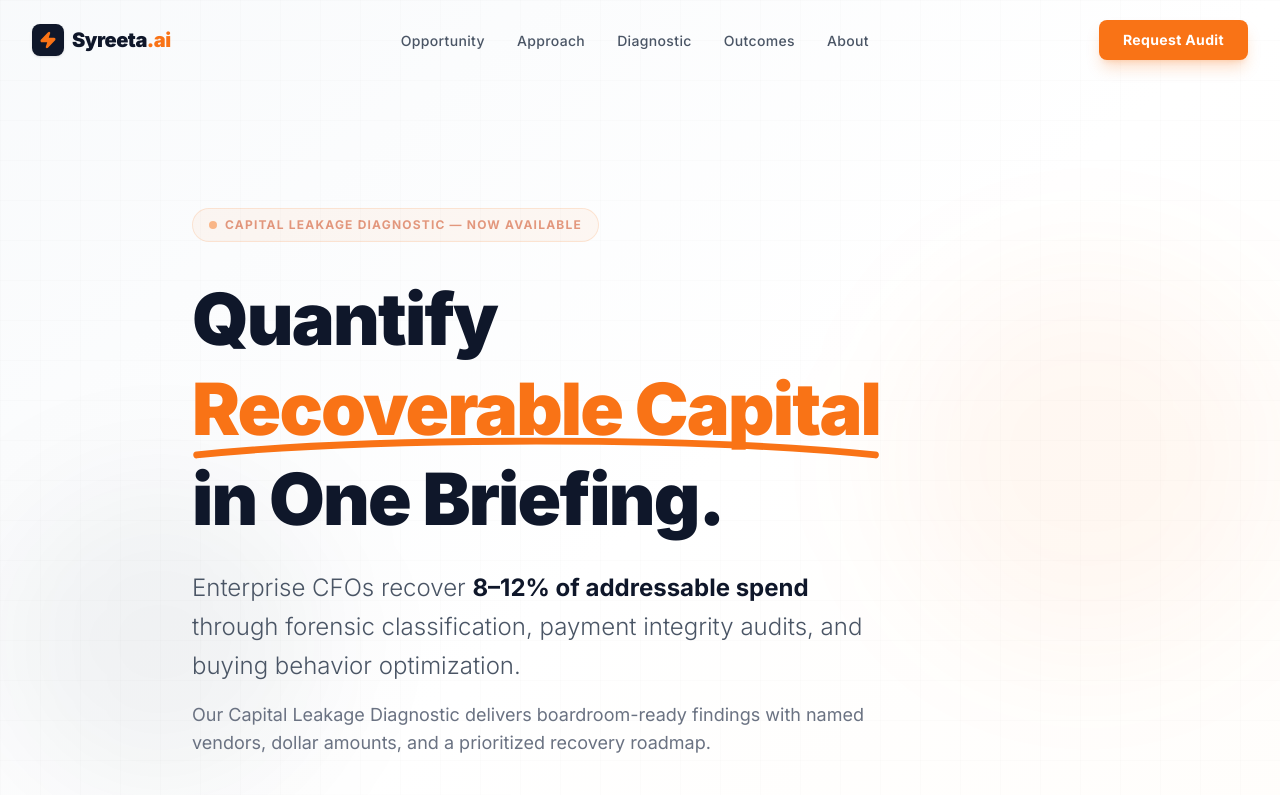
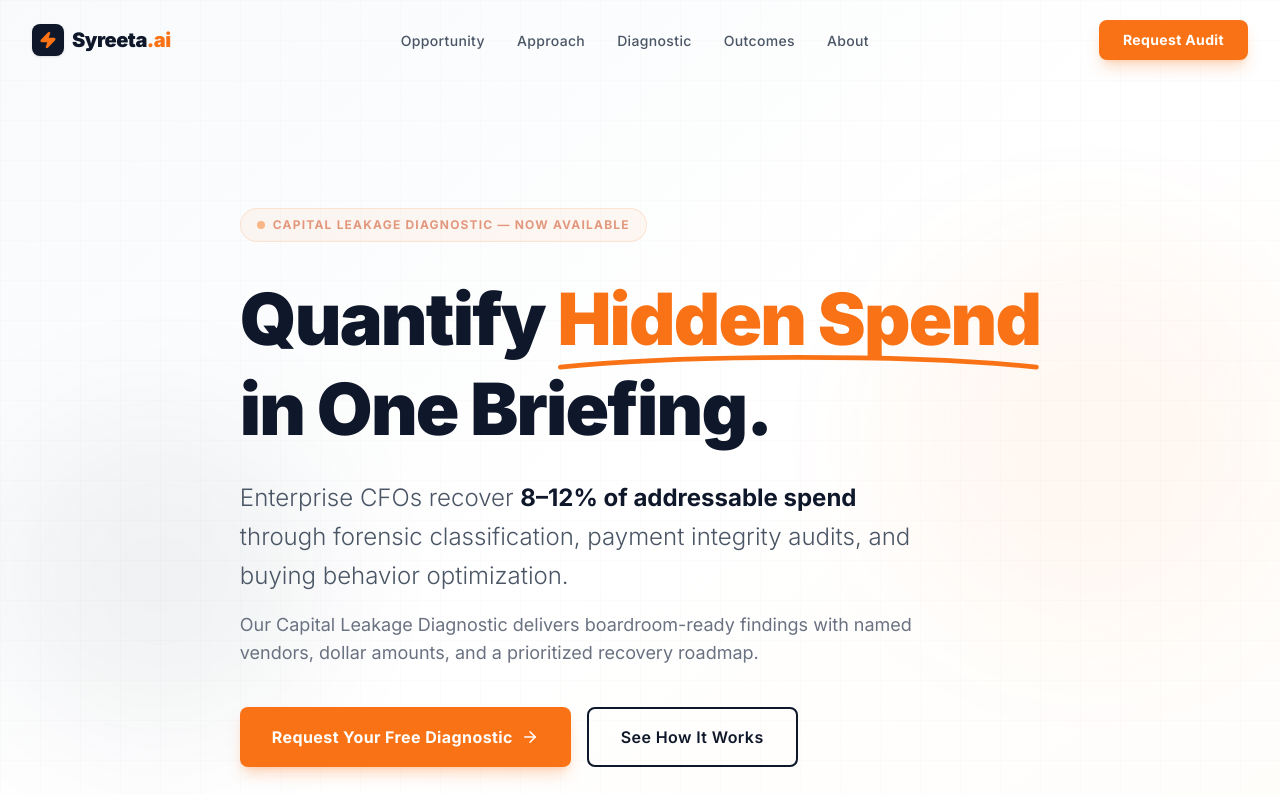
Before and after one commit to SyreetaAI/syreeta-ai, a Next.js app: page / in a window 1280 px wide. Shown: the top 795 px of the page. Built offline with nearby package versions, Linux system fonts and the light colour scheme.

Commit message:
Change headline from 'Recoverable Capital' to 'Hidden Spend'

```diff
--- a/app/page.tsx
+++ b/app/page.tsx
@@ -317,7 +317,7 @@ function HeroSection() {
           <h1 className="font-black text-4xl md:text-6xl lg:text-7xl text-navy leading-tight tracking-tight mb-6 text-balance">
             Quantify{" "}
             <span className="text-orange relative">
-              Recoverable Capital
+              Hidden Spend
               <svg
                 className="absolute -bottom-2 left-0 w-full"
                 viewBox="0 0 300 12"
```
